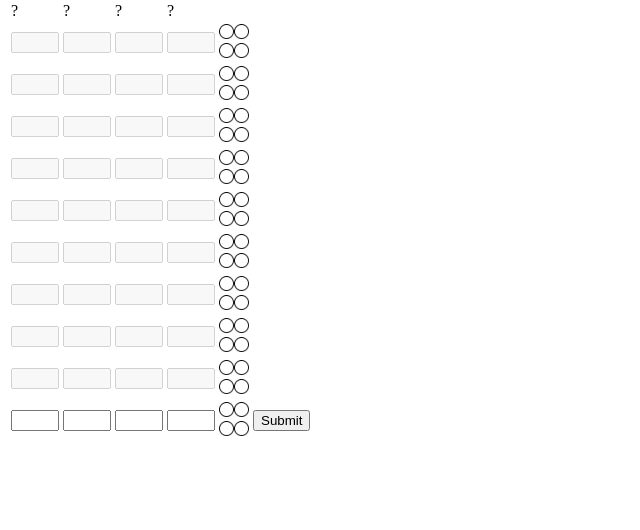
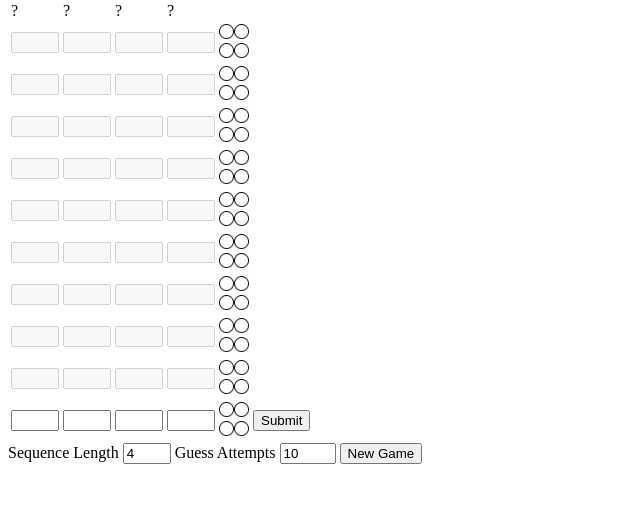
Before and after one commit to jwhudnall/mastermind, a Flask app: page / in a window 1280 px wide. Shown: the part 166-696 px from the top of the page, without its empty margins (0-640 px from the left). Run offline with Flask 2, Linux system fonts and the light colour scheme; some libraries are stand-ins or nearby versions.

Commit message:
Add POST route that receives/servers user-defined game

```diff
--- a/app.py
+++ b/app.py
@@ -86,10 +86,16 @@ print(game.winning_numbers)
 # Main Routes
 #############
 
-@app.route('/')
+@app.route('/', methods=['GET', 'POST'])
 def display_game():
-  # TODO: Pass game to route and dynamically render the game board using jinja
-  return render_template('index.html', game=game)
+  if request.method == 'GET':
+    return render_template('index.html', game=game)
+  else:
+    global_list = globals()
+    num_cols = int(request.form.get('num_cols', None))
+    num_rows = int(request.form.get('num_rows', None))
+    global_list['game'] =  Mastermind(rows=num_rows, cols=num_cols)
+    return render_template('index.html', game=game)
 
 @app.route("/api/guess", methods=["POST"])
 def handle_guess():
--- a/templates/index.html
+++ b/templates/index.html
@@ -71,6 +71,15 @@
   </table>
   {% endif %}
 
+  <!-- Game Form -->
+  <form method="POST">
+    <label for="num_cols">Sequence Length</label>
+    <input type="number" id="num_cols" name="num_cols" min="4" max="8" value="{{game.cols}}">
+    <label for="num_rows">Guess Attempts</label>
+    <input type="number" id="num_rows" name="num_rows" min="1" max="15" value="{{game.rows}}">
+    <button>New Game</button>
+  </form>
+
   <!-- Scripts -->
   <script src="https://cdnjs.cloudflare.com/ajax/libs/axios/0.19.2/axios.min.js"
     integrity="sha256-T/f7Sju1ZfNNfBh7skWn0idlCBcI3RwdLSS4/I7NQKQ=" crossorigin="anonymous"></script>
```
Also changed, not shown: static/app.js (+0 -17 lines).
